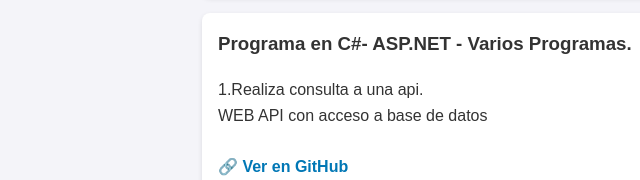
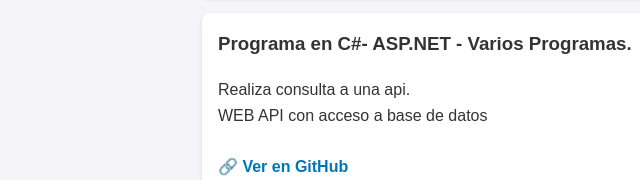
Before and after one commit to Alvaroag2/Alvaroag2.github.io, a plain HTML site: page index.html in a window 1280 px wide. Shown: the part 1340-1520 px from the top of the page, 38-678 px from the left. Drawn offline with Linux system fonts and the light colour scheme.

Commit message:
Update index.html

```diff
--- a/index.html
+++ b/index.html
@@ -58,7 +58,7 @@
 
     <div class="proyecto">
       <h3>Programa en C#- ASP.NET - Varios Programas.</h3>
-      <p>1.Realiza consulta a una api. <br>
+      <p>Realiza consulta a una api. <br>
         WEB API con acceso a base de datos</p>
       <a href="https://github.com/Alvaroag2/WEBAPI.git" target="_blank">🔗 Ver en GitHub</a>
     </div>
```
